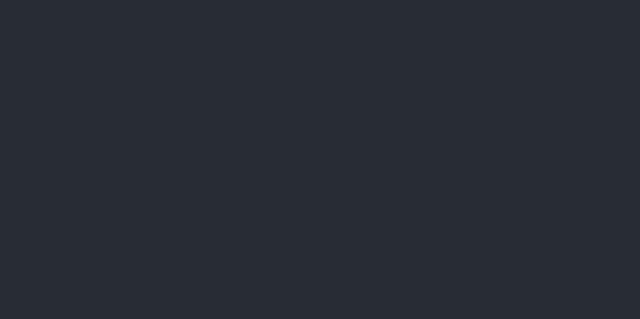
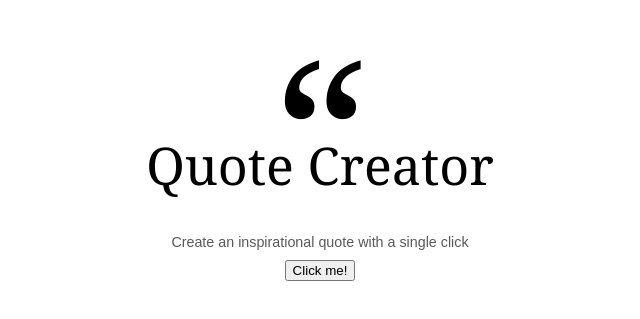
Before and after one commit to jechoi29/quote-creator, a React (Create React App) app: page / in a window 1280 px wide. Shown: the part 195-514 px from the top of the page, without its empty margins (320-960 px from the left). Built offline with nearby package versions, Linux system fonts and the light colour scheme.

Commit message:
Edit main page

```diff
--- a/package.json
+++ b/package.json
@@ -6,7 +6,9 @@
     "@testing-library/jest-dom": "^4.2.4",
     "@testing-library/react": "^9.4.0",
     "@testing-library/user-event": "^7.2.1",
+    "chart.js": "^2.9.3",
     "react": "^16.12.0",
+    "react-chartjs-2": "^2.9.0",
     "react-dom": "^16.12.0",
     "react-scripts": "3.3.1"
   },
--- a/src/App.css
+++ b/src/App.css
@@ -1,38 +1,34 @@
 .App {
   text-align: center;
-}
-
-.App-logo {
-  height: 40vmin;
-  pointer-events: none;
-}
-
-@media (prefers-reduced-motion: no-preference) {
-  .App-logo {
-    animation: App-logo-spin infinite 20s linear;
-  }
+  background-color: #ffffff;
 }
 
 .App-header {
-  background-color: #282c34;
   min-height: 100vh;
   display: flex;
   flex-direction: column;
   align-items: center;
   justify-content: center;
   font-size: calc(10px + 2vmin);
-  color: white;
 }
 
-.App-link {
-  color: #61dafb;
+.quotation {
+  font-family: Georgia, Times, Times New Roman, serif;
+  font-size: 16rem;
+  line-height: 0%;
 }
 
-@keyframes App-logo-spin {
-  from {
-    transform: rotate(0deg);
-  }
-  to {
-    transform: rotate(360deg);
-  }
+.app-title {
+  font-family: Georgia, Times, Times New Roman, serif;
+  font-size: 4rem;
 }
+
+.app-description {
+  font-family: Arial, Helvetica, sans-serif;
+  font-size: 1.1rem;
+  padding-top: 10%;
+  color: #595959;
+}
+
+.button-wrap {
+}
--- a/src/App.js
+++ b/src/App.js
@@ -1,10 +1,23 @@
 import React from "react";
 import "./App.css";
+import "./media.css";
+import { Button } from "antd";
 
 function App() {
   return (
     <div className="App">
-      <header className="App-header"></header>
+      <header className="App-header">
+        <div className="intro">
+          <div className="quotation">“</div>
+          <div className="app-title">Quote Creator</div>
+          <div className="app-description">
+            Create an inspirational quote with a single click
+          </div>
+          <div className="button-wrap">
+            <Button type="primary">Click me!</Button>
+          </div>
+        </div>
+      </header>
     </div>
   );
 }
--- /dev/null
+++ b/src/media.css
@@ -0,0 +1,18 @@
+html {
+  /* mobile */
+  font-size: 13px;
+}
+
+@media only screen and (min-wdith: 600px) {
+  html {
+    /* tablet */
+    font-size: 19px;
+  }
+}
+
+@media only screen and (min-wdith: 768px) {
+  html {
+    /* destop */
+    font-size: 24px;
+  }
+}
```
Also changed, not shown: 1 other file (tests, documents, lock files or other folders).
